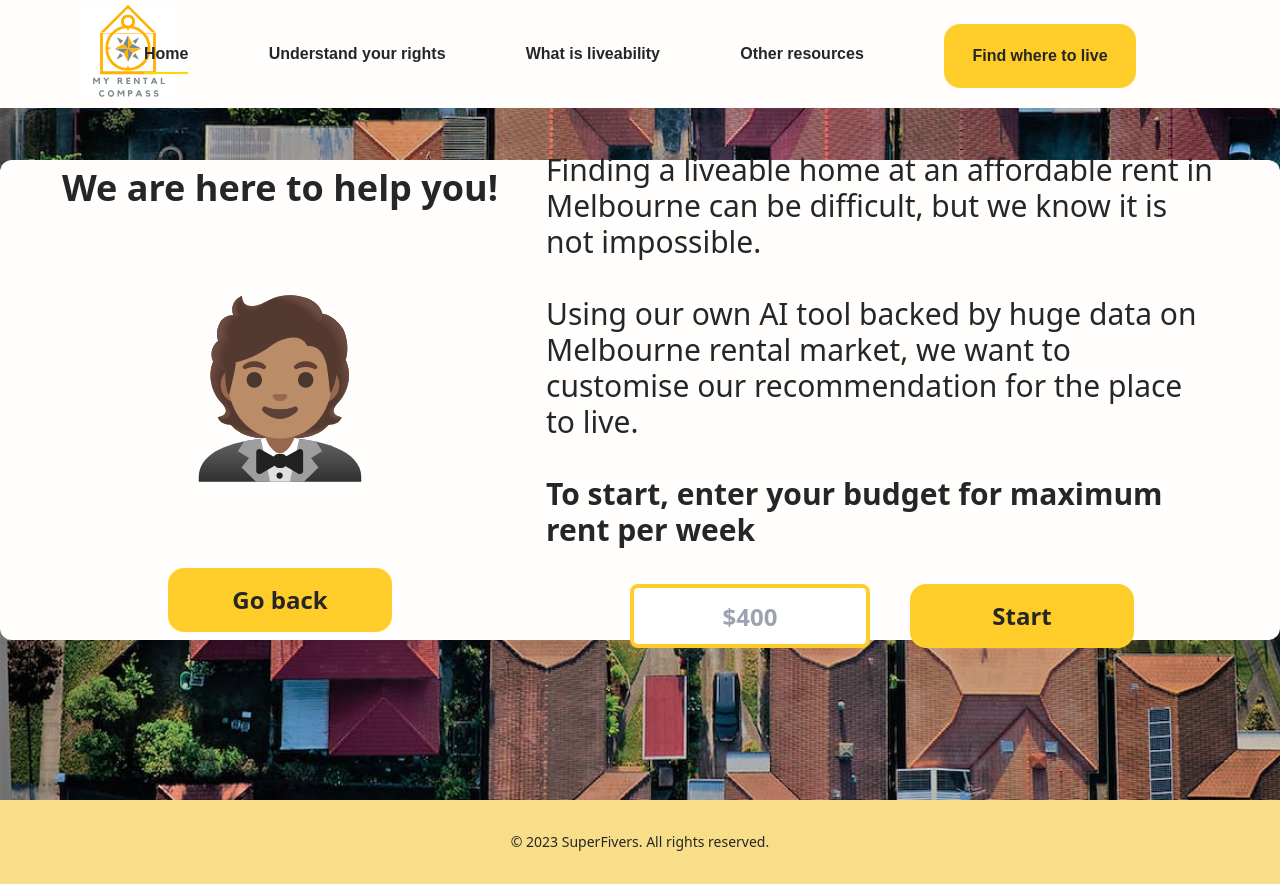
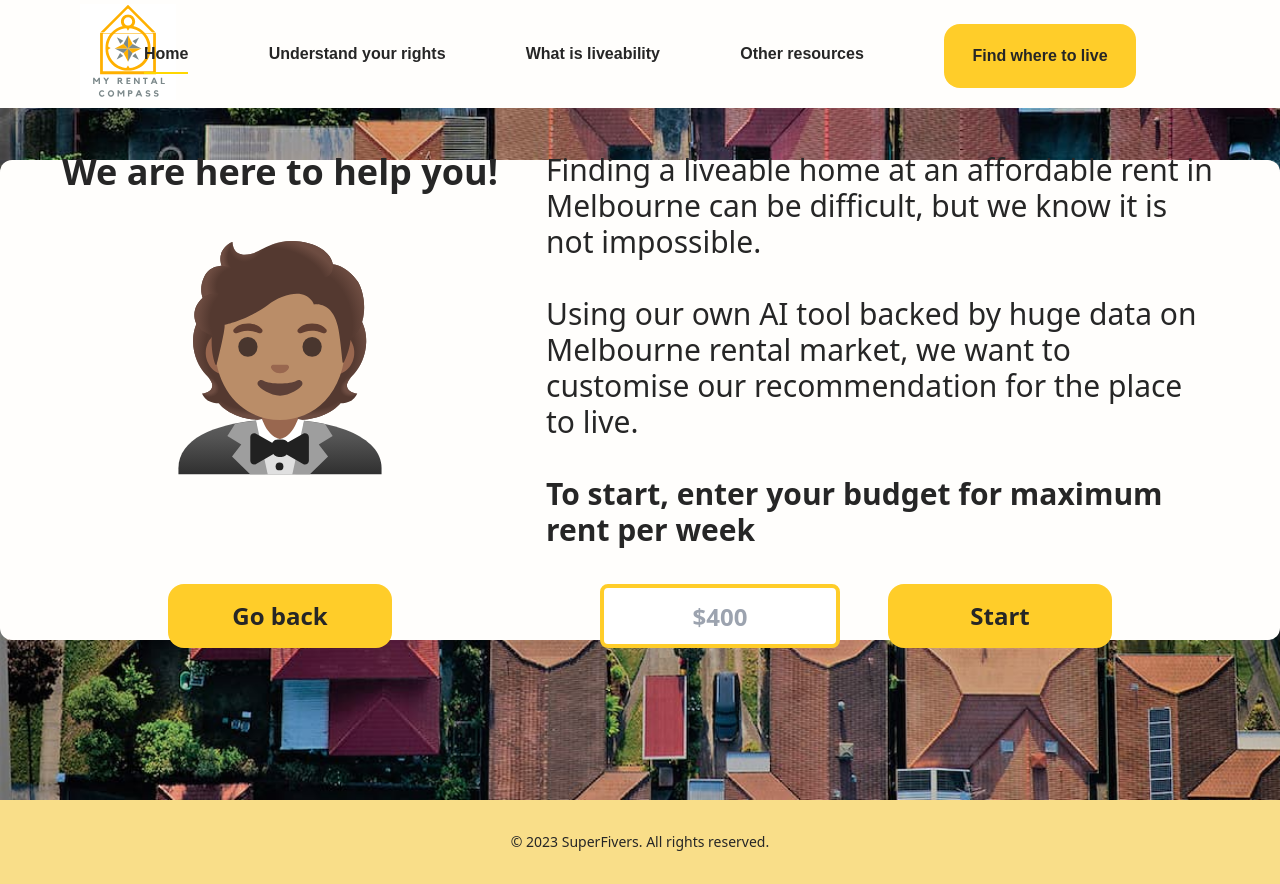
Before and after one commit to squeasyatwork/my-rental-compass, a Next.js app in the folder myrentalcompass/: page /questionnaire in a window 1280 px wide. Built offline with nearby package versions, Linux system fonts and the light colour scheme.

Commit message:
modify the layout

```diff
--- a/myrentalcompass/pages/questionnaire.js
+++ b/myrentalcompass/pages/questionnaire.js
@@ -56,29 +56,20 @@ function Questionnaire() {
           backgroundImage: "url('/liveable-cities.jpeg')",
           backgroundSize: "cover",
         }}>
-          <div id="q1" className={`flex items-center justify-center bg-BackgroundWhite rounded-xl p-8 ${
+          <div id="q1" className={`flex flex-col items-center justify-center bg-BackgroundWhite rounded-xl p-8 ${
             currentQuestion === "q1" ? "" : "hidden"}`}
             style={{width: "80rem", height: "60vh", zIndex: 2}}>
-
+            <div className="flex">
               <div className="flex flex-col items-center font-Inter font-bold text-4xl mr-6">
                 <h2> We are here to help you!</h2>
-              <br></br>
                 <br></br>
                 <Image
                   src="/questionnaire_person.svg"
                   alt="Staff"
-                width={200}
-                height={200}
+                  width={250}
+                  height={250}
                   className="rounded-xl"
                 />
-              <br></br>
-              <br></br>
-              <Link href="/">
-                <button className="call-action-button text-NavTextGray text-2xl font-bold flex items-center justify-center w-56 p-8">
-                  {" "}
-                  Go back{" "}
-                </button>
-              </Link>
               </div>
               <div className="flex flex-col font-Inter font-normal text-3xl ml-6">
                 <div className=" max-w-2xl">
@@ -98,42 +89,51 @@ function Questionnaire() {
                   </h2>
                 </div>
                 <br></br>
-              <div className="flex justify-center">
+
+              </div>
+            </div>
+            <div className="flex">
+              <div className="mr-52">
+                <Link href="/">
+                  <button className="call-action-button text-NavTextGray text-2xl font-bold flex items-center justify-center w-56 p-8">
+                    {" "}
+                    Go back{" "}
+                  </button>
+                </Link>
+              </div>
+              <div className="mr-6">
                 <input
                   type="text"
-                  className="border-4 border-MainButtonYellow rounded-lg w-60 h-16 text-2xl text-NavTextGray font-bold text-center mr-4"
+                  className="border-4 border-MainButtonYellow rounded-lg w-60 h-16 text-2xl text-NavTextGray font-bold text-center"
                   placeholder="$400"
                 />
-                <button className="call-action-button text-NavTextGray text-2xl font-bold flex items-center justify-center w-56 p-8 ml-6"
+              </div>
+              <div className="ml-6">
+                <button className="call-action-button text-NavTextGray text-2xl font-bold flex items-center justify-center w-56 p-8"
                   onClick={handleNext}>
                   Start
                 </button>
               </div>
             </div>
           </div>
-          <div id="q2" className={`flex items-center justify-center bg-BackgroundWhite rounded-xl mt-12 p-8 ${
+          <div id="q2" className={`flex flex-col items-center justify-center bg-BackgroundWhite rounded-xl mt-12 p-8 ${
             currentQuestion === "q2" ? "" : "hidden"}`}
             style={{width: "80rem", height: "75vh", zIndex: 2}}>
+            <div className="flex">
               <div className="flex flex-col items-center font-Inter font-bold text-3xl mr-6">
                 <h2> How much do you value these</h2>
                 <h2>liveability aspects?</h2>
                 <h2>(Please rate 1 to 5)</h2>
                 <br></br>
+                <br></br>
+                <br></br>
                 <Image
                   src="/forest-nature-park.svg"
                   alt="Staff"
-                width={200}
-                height={200}
+                  width={250}
+                  height={250}
                   className="rounded-xl"
                 />
-              <br></br><br></br>
-              <Link href={`#${questions[previousQuestionId]}`}>
-                <button
-                  className="call-action-button text-NavTextGray text-2xl font-bold flex items-center justify-center w-56 p-8"
-                  onClick={handlePrevious}>
-                  Go back
-                </button>
-              </Link>
               </div>
               <div className="flex flex-col font-Inter font-normal text-3xl ml-6">
                 <div className="flex flex-col font-bold">
@@ -166,8 +166,21 @@ function Questionnaire() {
                   <LikertScale />
                 </div>
                 <br></br>
-              <div className="flex justify-end">
-                <button className="call-action-button text-NavTextGray text-2xl font-bold flex items-center justify-end w-56 p-8"
+
+              </div>
+            </div>
+            <div className="flex justify-between">
+              <div className="mr-6">
+                <Link href={`#${questions[previousQuestionId]}`}>
+                  <button
+                    className="call-action-button text-NavTextGray text-2xl font-bold flex items-center justify-center w-56 p-8"
+                    onClick={handlePrevious}>
+                    Go back
+                  </button>
+                </Link>
+              </div>
+              <div className="ml-6">
+                <button className="call-action-button text-NavTextGray text-2xl font-bold flex items-center justify-center w-56 p-8"
                   onClick={handleNext}>
                   Final question
                 </button>
```
Lines whose indentation alone changed are shown as unchanged.
